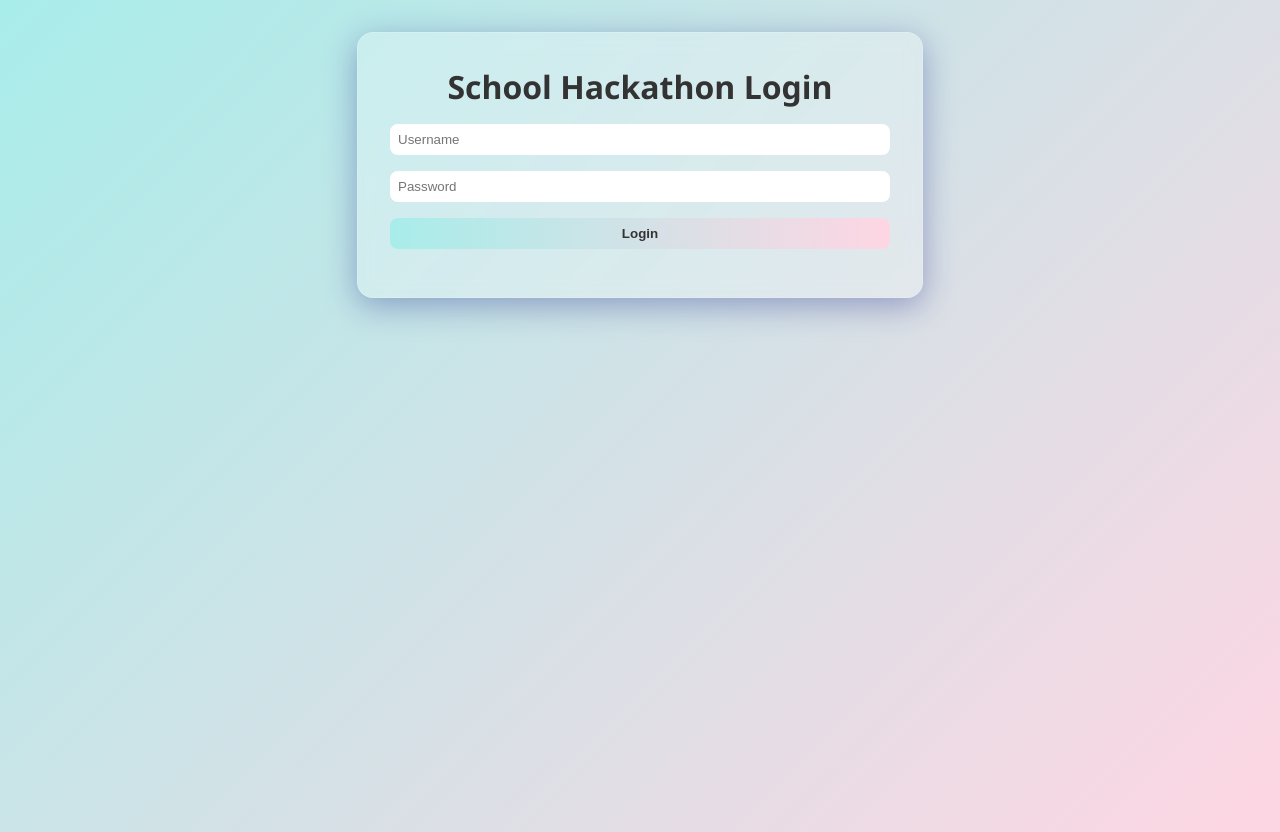
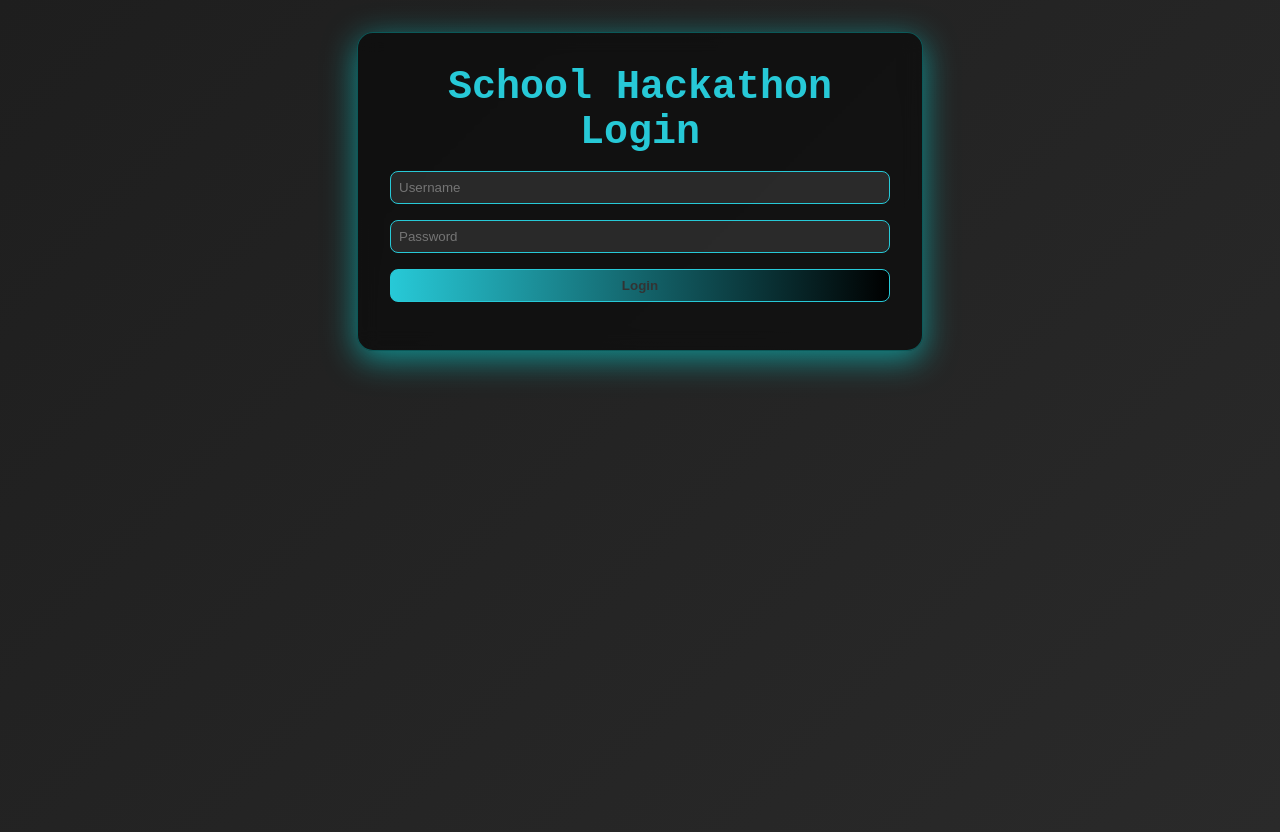
Before and after one commit to cs-club-fia/interhouse-hackathon-website, a Flask app: page / in a window 1280 px wide. Run offline with Flask 3, Linux system fonts and the light colour scheme.

Commit message:
Update style.css for "techy" look

```diff
--- a/app/static/style.css
+++ b/app/static/style.css
@@ -1,92 +1,107 @@
-/* Glassmorphism Modern UI */
+/* Techy Programming UI */
 body {
     min-height: 100vh;
-    background: linear-gradient(135deg, #a8edea 0%, #fed6e3 100%);
-    font-family: 'Segoe UI', Arial, sans-serif;
+    background: linear-gradient(135deg, #1e1e1e 0%, #2a2a2a 100%);
+    font-family: 'Courier New', Courier, monospace;
+    color: #ffffff;
     margin: 0;
     padding: 0;
 }
+
 .glass {
-    background: rgba(255,255,255,0.25);
-    box-shadow: 0 8px 32px 0 rgba(31,38,135,0.37);
-    backdrop-filter: blur(8px);
+    background: rgba(0, 0, 0, 0.5);
+    box-shadow: 0 8px 32px 0 rgba(0, 255, 255, 0.5);
+    backdrop-filter: blur(10px);
     border-radius: 16px;
-    border: 1px solid rgba(255,255,255,0.18);
+    border: 1px solid rgba(0, 255, 255, 0.3);
     padding: 2rem;
     margin: 2rem auto;
     max-width: 500px;
 }
+
 .header {
     text-align: center;
-    font-size: 2rem;
+    font-size: 2.5rem;
     font-weight: bold;
-    color: #333;
+    color: #27c9d7;
     margin-bottom: 1rem;
 }
+
 .timer {
-    font-size: 1.2rem;
-    color: #e74c3c;
+    font-size: 1.5rem;
+    color: #ff0000;
     font-weight: bold;
     margin-bottom: 1rem;
 }
+
 input, button, select {
     padding: 0.5rem;
     border-radius: 8px;
-    border: none;
+    border: 1px solid #27c9d7;
     margin-bottom: 1rem;
     width: 100%;
     box-sizing: border-box;
+    background: rgba(255, 255, 255, 0.1);
+    color: #ffffff;
 }
+
 button {
-    background: linear-gradient(90deg, #a8edea, #fed6e3);
+    background: linear-gradient(90deg, #27c9d7, #000000);
     color: #333;
     font-weight: bold;
     cursor: pointer;
-    transition: background 0.3s;
 }
+
 button:hover {
-    background: linear-gradient(90deg, #fed6e3, #a8edea);
+    background: linear-gradient(60deg, #000000, #27c9d7);
+    transition: background 0.5s ease-in;
 }
+
 .status {
     padding: 0.5rem;
     border-radius: 8px;
-    background: #fffbe6;
-    color: #333;
+    background: rgba(255, 255, 255, 0.2);
+    color: #ffffff;
     margin-bottom: 1rem;
     text-align: center;
 }
+
 .admin-stats {
-    background: rgba(255,255,255,0.35);
-    box-shadow: 0 4px 16px 0 rgba(31,38,135,0.17);
+    background: rgba(0, 0, 0, 0.6);
+    box-shadow: 0 4px 16px 0 rgba(0, 255, 255, 0.5);
     border-radius: 16px;
     padding: 1rem;
     margin: 2rem auto;
     max-width: 700px;
 }
+
 .start-button {
-    background: #27ae60 !important;
-    color: white !important;
+    background: #27c9d7 !important;
+    color: #ffffff !important;
     font-size: 1.2rem;
     padding: 1rem !important;
     margin-top: 20px;
 }
+
 .question-status {
     margin: 15px 0;
     padding: 15px;
     border-radius: 8px;
-    background: rgba(255,255,255,0.2);
+    background: rgba(255, 255, 255, 0.1);
     transition: all 0.3s ease;
 }
+
 .question-status:hover {
     transform: translateY(-2px);
-    box-shadow: 0 4px 8px rgba(0,0,0,0.1);
+    box-shadow: 0 4px 8px rgba(0, 255, 255, 0.3);
 }
+
 @media (max-width: 600px) {
     .glass, .admin-stats {
         max-width: 95vw;
         padding: 1rem;
     }
     .header {
-        font-size: 1.3rem;
+        font-size: 1.5rem;
     }
 }
```
